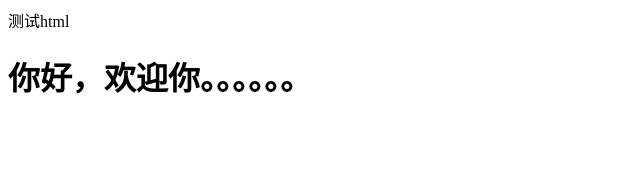
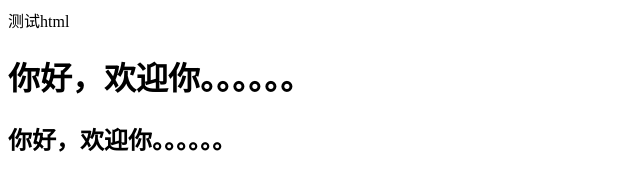
Before and after one commit to sanyuegirl/javaMode, a plain HTML site: page index.html in a window 1280 px wide. Shown: the whole page, without its empty margins (0-640 px from the left). Drawn offline with Linux system fonts and the light colour scheme.

Commit message:
Update index.html

```diff
--- a/index.html
+++ b/index.html
@@ -2,5 +2,6 @@
 <titlt>测试html</title>
 <body>
 <h1>你好，欢迎你。。。。。。</h1>
+  <h2>你好，欢迎你。。。。。。</h2>
 </body>
 </html>
```
